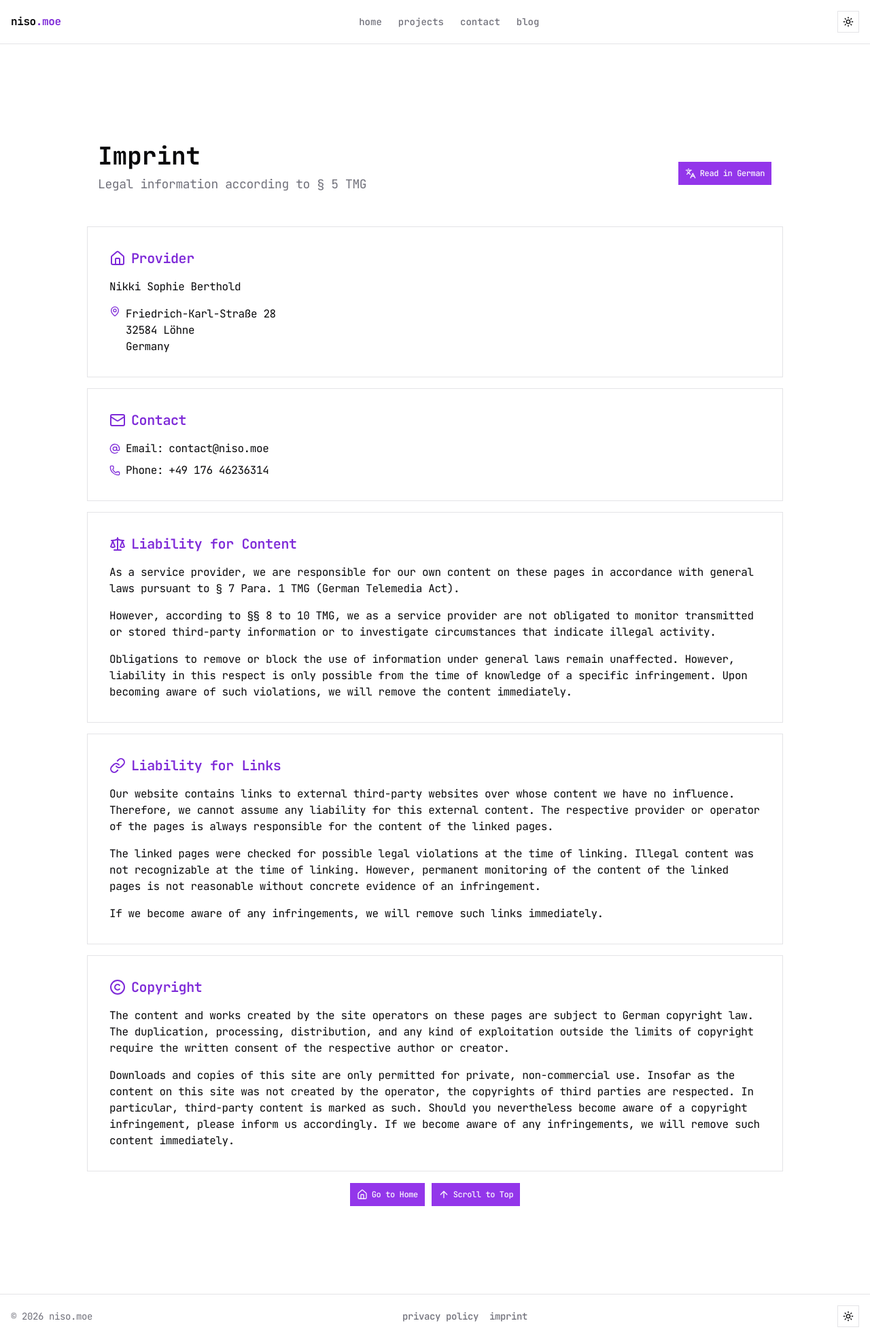
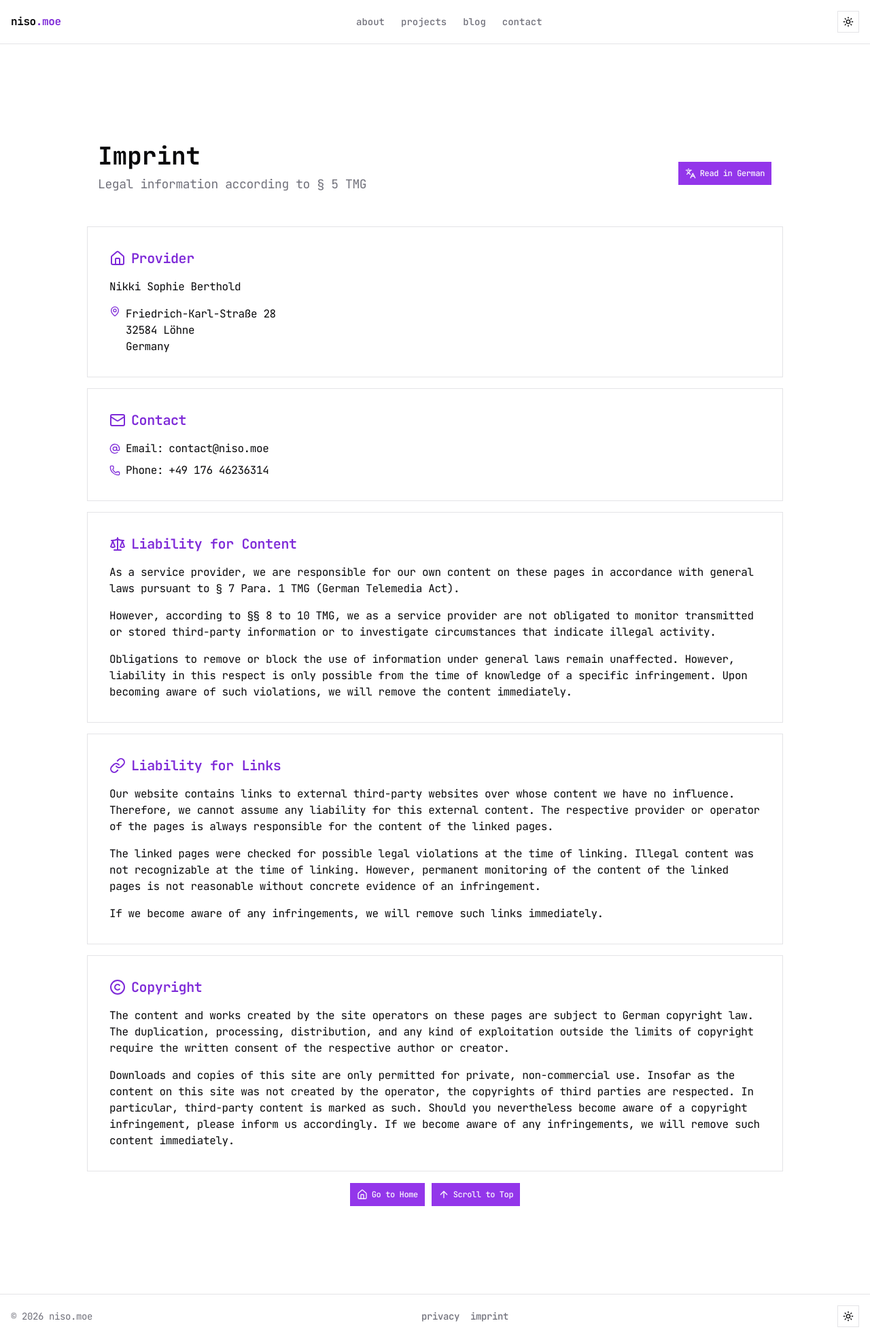
Before and after one commit to CuteNikki/Portfolio, a Next.js app: page /imprint in a window 1280 px wide. Shown: the whole page at 68% size. Built offline with nearby package versions, Linux system fonts and the light colour scheme.

Commit message:
refactor: update link structure in LINKS constant and adjust FOOTER_LINKS and NAVBAR_LINKS

```diff
--- a/src/constants/links.ts
+++ b/src/constants/links.ts
@@ -6,6 +6,10 @@ export interface Link {
 export const LINKS = {
   privacy: {
     label: 'Privacy Policy',
+    url: '/privacy#top',
+  },
+  privacyShort: {
+    label: 'Privacy',
     url: '/privacy#top',
   },
   datenschutz: {
@@ -24,6 +28,10 @@ export const LINKS = {
     label: 'Home',
     url: '/#top',
   },
+  about: {
+    label: 'About',
+    url: '/#top',
+  },
   projects: {
     label: 'Projects',
     url: '/projects#top',
@@ -38,11 +46,11 @@ export const LINKS = {
   },
 };
 
-export const FOOTER_LINKS: Link[] = [LINKS.privacy, LINKS.imprint];
+export const FOOTER_LINKS: Link[] = [LINKS.privacyShort, LINKS.imprint];
 
 export const NAVBAR_LINKS: Link[] = [
-  LINKS.home,
+  LINKS.about,
   LINKS.projects,
+  LINKS.blog,
   LINKS.contact,
-  LINKS.blog,
 ];
```
